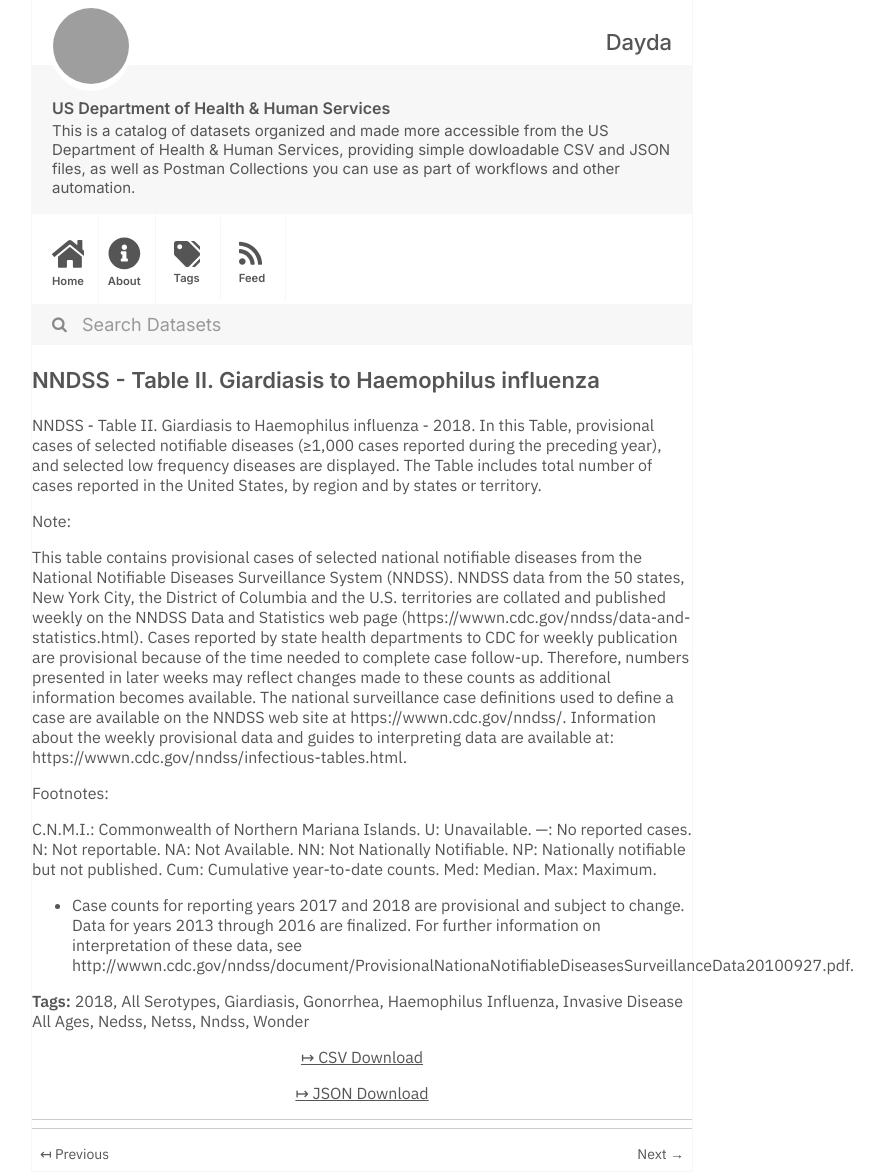
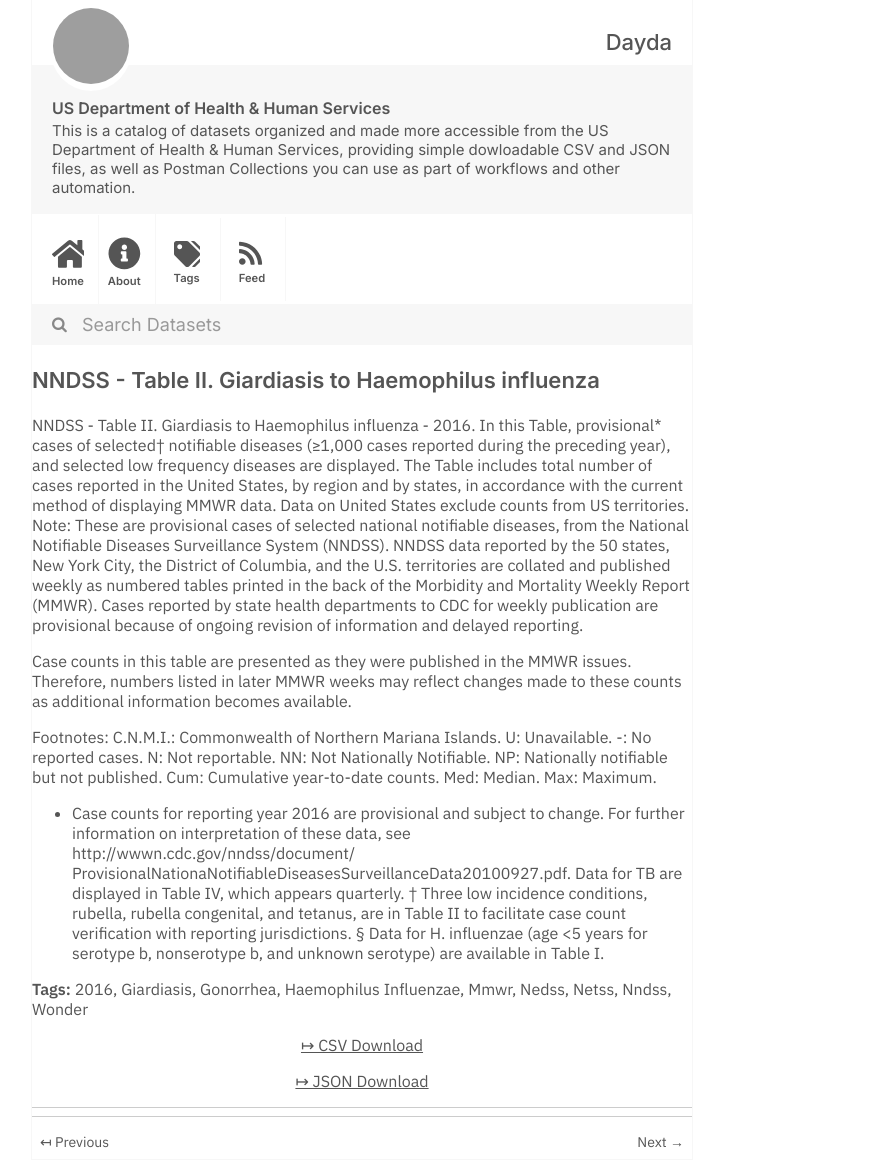
Before and after one commit to dayda-entities/us-department-of-health-and-human-services, a Jekyll site: the page built from _posts/2020-11-10-nndss-table-ii.-giardiasis-to-haemophilus-influenza.md, in a window 1280 px wide. Shown: the whole page, without its empty margins (278-1162 px from the left). Built offline with Jekyll 4.4.1, drawn with Linux system fonts in a browser that asks for light colours; grey boxes are pictures that could not be loaded.

Commit message:
Publish Data

```diff
--- a/_posts/2020-11-10-nndss-table-ii.-giardiasis-to-haemophilus-influenza.md
+++ b/_posts/2020-11-10-nndss-table-ii.-giardiasis-to-haemophilus-influenza.md
@@ -1,35 +1,35 @@
 ---
 title: NNDSS - Table II. Giardiasis to Haemophilus influenza
-created: '2020-11-10T16:18:27.836459'
-modified: '2021-04-17T03:04:04.484135'
+created: '2020-11-10T16:18:33.853934'
+modified: '2021-04-17T02:45:43.228118'
 state: active
 type: dataset
 tags:
-  - '2018'
-  - All Serotypes
+  - '2016'
   - Giardiasis
   - Gonorrhea
-  - Haemophilus Influenza
-  - Invasive Disease All Ages
+  - Haemophilus Influenzae
+  - Mmwr
   - Nedss
   - Netss
   - Nndss
   - Wonder
 groups: []
-csv_url: 'https://data.cdc.gov/api/views/m6gf-vfkz/rows.csv?accessType=DOWNLOAD'
-json_url: 'https://data.cdc.gov/api/views/m6gf-vfkz/rows.json?accessType=DOWNLOAD'
+csv_url: 'https://data.cdc.gov/api/views/afja-b25e/rows.csv?accessType=DOWNLOAD'
+json_url: 'https://data.cdc.gov/api/views/afja-b25e/rows.json?accessType=DOWNLOAD'
 layout: post
 
 ---
-NNDSS - Table II. Giardiasis to Haemophilus influenza - 2018. In this Table, provisional cases of selected notifiable diseases (≥1,000 cases reported during the preceding year), and selected low frequency diseases are displayed. The Table includes total number of cases reported in the United States, by region and by states or territory.
+NNDSS - Table II. Giardiasis to Haemophilus influenza - 2016.  In this Table, provisional* cases of selected† notifiable diseases (≥1,000 cases reported during the preceding year), and selected low frequency diseases are displayed. The Table includes total number of cases reported in the United States, by region and by states, in accordance with the current method of displaying MMWR data.  Data on United States exclude counts from US territories.
+Note:
+These are provisional cases of selected national notifiable diseases, from the National Notifiable Diseases Surveillance System (NNDSS). NNDSS data reported by the 50 states, New York City, the District of Columbia, and the U.S. territories are collated and published weekly as numbered tables printed in the back of the Morbidity and Mortality Weekly Report (MMWR). Cases reported by state health departments to CDC for weekly publication are provisional because of ongoing revision of information and delayed reporting.
 
-Note:
-
-This table contains provisional cases of selected national notifiable diseases from the National Notifiable Diseases Surveillance System (NNDSS). NNDSS data from the 50 states, New York City, the District of Columbia and the U.S. territories are collated and published weekly on the NNDSS Data and Statistics web page (https://wwwn.cdc.gov/nndss/data-and-statistics.html). Cases reported by state health departments to CDC for weekly publication are provisional because of the time needed to complete case follow-up.  Therefore, numbers presented in later weeks may reflect changes made to these counts as additional information becomes available. The national surveillance case definitions used to define a case are available on the NNDSS web site at https://wwwn.cdc.gov/nndss/. Information about the weekly provisional data and guides to interpreting data are available at: https://wwwn.cdc.gov/nndss/infectious-tables.html.
+Case counts in this table are presented as they were published in the MMWR issues. Therefore, numbers listed in later MMWR weeks may reflect changes made to these counts as additional information becomes available.
 
 Footnotes:
+C.N.M.I.: Commonwealth of Northern Mariana Islands.
+U: Unavailable.    -: No reported cases.    N: Not reportable.    NN: Not Nationally Notifiable.  NP:  Nationally notifiable but not published.    Cum: Cumulative year-to-date counts.    Med: Median.    Max: Maximum.
 
-C.N.M.I.: Commonwealth of Northern Mariana Islands.
-U: Unavailable. —: No reported cases. N: Not reportable. NA:  Not Available.  NN: Not Nationally Notifiable. NP: Nationally notifiable but not published. Cum: Cumulative year-to-date counts. Med: Median. Max: Maximum.
-
-* Case counts for reporting years 2017 and 2018 are provisional and subject to change. Data for years 2013 through 2016 are finalized. For further information on interpretation of these data, see http://wwwn.cdc.gov/nndss/document/ProvisionalNationaNotifiableDiseasesSurveillanceData20100927.pdf.
+* Case counts for reporting year 2016 are provisional and subject to change. For further information on interpretation of these data, see http://wwwn.cdc.gov/nndss/document/ ProvisionalNationaNotifiableDiseasesSurveillanceData20100927.pdf. Data for TB are displayed in Table IV, which appears quarterly.
+† Three low incidence conditions, rubella, rubella congenital, and tetanus, are in Table II to facilitate case count verification with reporting jurisdictions.
+§ Data for H. influenzae (age <5 years for serotype b, nonserotype b, and unknown serotype) are available in Table I.
```
